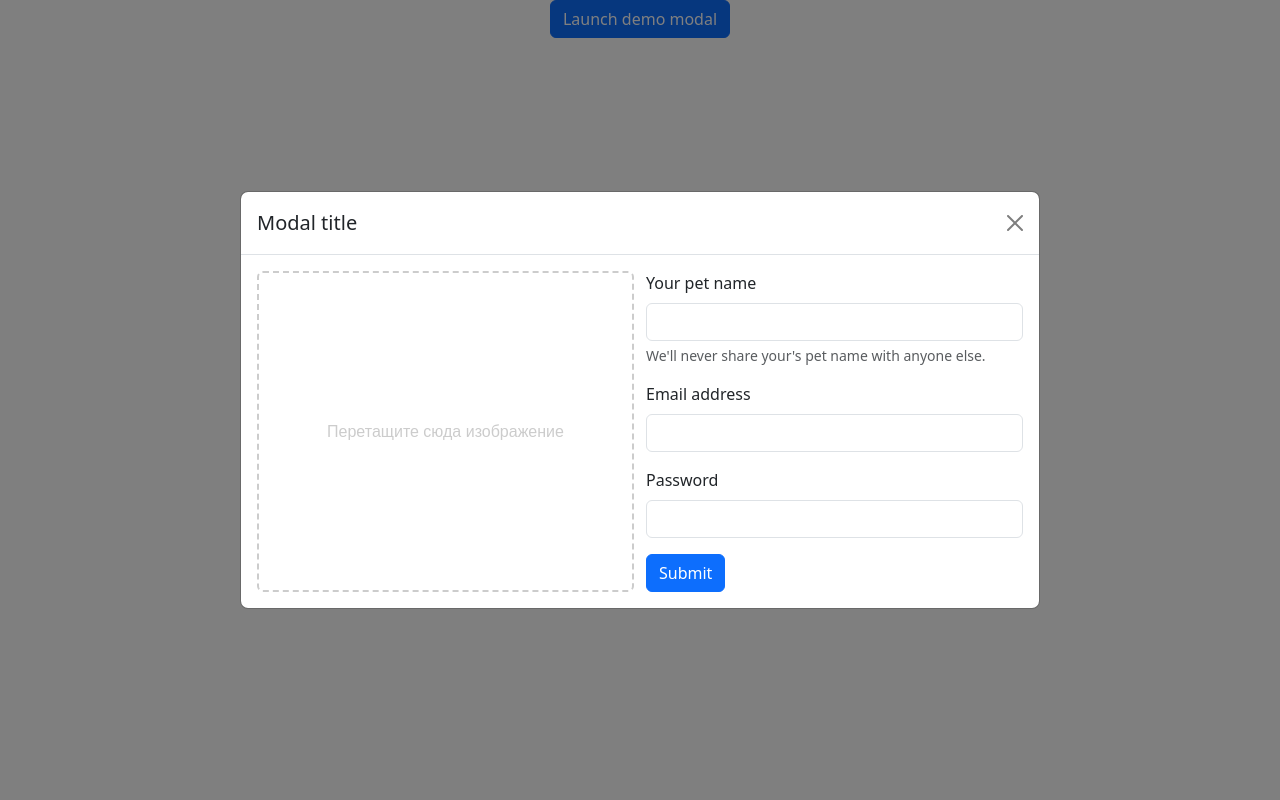
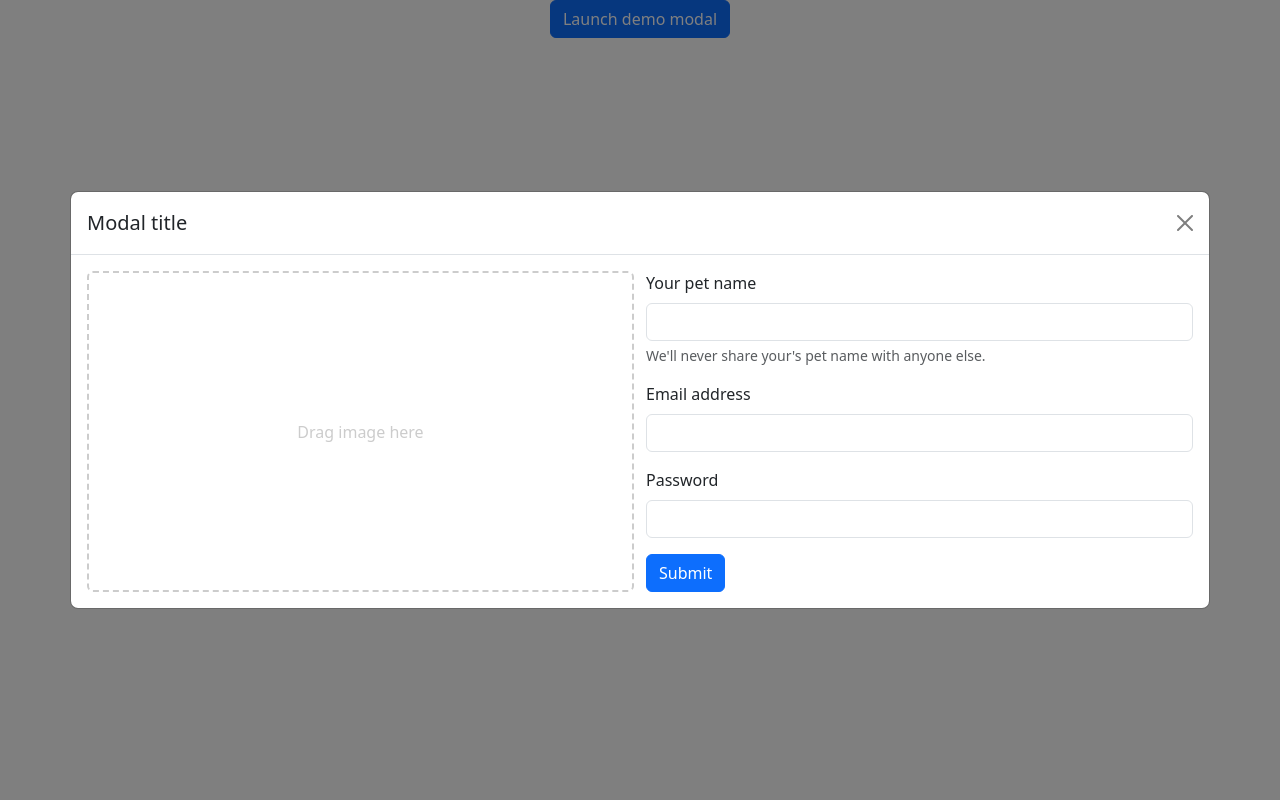
Before and after one commit to Naakinn/itcube-map, a Django app: page / in a window 1280 px wide, after a click on "Launch demo modal". Run offline with Django 5.2, Linux system fonts and the light colour scheme.

Commit message:
External js file and style update

```diff
--- a/testing/static/style.css
+++ b/testing/static/css/style.css
@@ -1,7 +1,6 @@
 .container {
 	padding-right: 0px;
 	padding-left: 0px;
-	border-radius: 50px;
 	display: flex;
 	flex-direction: row;
 	justify-content: center;
@@ -11,14 +10,10 @@
 	border: 2px dashed #cccccc;
 	border-radius: var(--bs-border-radius);
 	width: inherit;
-	/* padding-right: opx; */
-	/* height: auto; */
 	display: flex;
 	align-items: center;
 	justify-content: center;
-	/* margin: auto; */
 	color: #cccccc;
-	font-family: Arial, sans-serif;
 	position: relative;
 	overflow: hidden;
 }
@@ -26,10 +21,10 @@
 #image {
 	max-width: 100%;
 	max-height: 100%;
+	height: auto;
+	width: auto;
 	border-radius: var(--bs-border-radius);
 	display: none;
-	/* Скрываем изображение до загрузки */
-	position: absolute;
 	top: 0;
 	left: 0;
 }
--- /dev/null
+++ b/testing/static/js/script.js
@@ -0,0 +1,54 @@
+let dropArea = document.getElementById('drop-area');
+let image = document.getElementById('image');
+
+// Prevent default behavior
+['dragenter', 'dragover', 'dragleave', 'drop'].forEach(eventName => {
+	dropArea.addEventListener(eventName, preventDefaults, false);
+	document.body.addEventListener(eventName, preventDefaults, false);
+});
+
+function preventDefaults(e) {
+	e.preventDefault();
+	e.stopPropagation();
+}
+
+['dragenter', 'dragover', 'dragleave', 'drop'].forEach(eventName => {
+	dropArea.addEventListener(eventName, highlight, false);
+});
+
+function highlight(e) {
+	if (e.type === 'dragenter' || e.type === 'dragover') {
+		dropArea.classList.add('highlight');
+	} else {
+		dropArea.classList.remove('highlight');
+	}
+}
+
+function handleDrop(e) {
+	let dt = e.dataTransfer;
+	let files = dt.files;
+
+	if (files.length) {
+		handleFiles(files);
+	}
+}
+
+function handleFiles(files) {
+	([...files]).forEach(file => {
+		if (file.type.startsWith('image/')) {
+			const reader = new FileReader();
+			reader.onload = () => {
+				image.src = reader.result;
+				image.style.display = 'block'; // Show image
+				dropArea.style.border = "0px";
+				dropArea.innerHTML = ''; // Delete text
+				dropArea.appendChild(image); // Replace text with image
+			};
+			reader.readAsDataURL(file);
+		} else {
+			alert('Anything beyond image is not allowed here.');
+		}
+	});
+}
+
+dropArea.addEventListener('drop', handleDrop, false);
--- a/testing/templates/index.html
+++ b/testing/templates/index.html
@@ -2,19 +2,19 @@
 <html>
 
 <head>
+	{% load static %}
 	<title>Index</title>
 	<meta name="viewport" content="width=device-width, initial-scale=1">
 	<link href="https://cdn.jsdelivr.net/npm/bootstrap@5.3.3/dist/css/bootstrap.min.css" rel="stylesheet"
 		integrity="sha384-QWTKZyjpPEjISv5WaRU9OFeRpok6YctnYmDr5pNlyT2bRjXh0JMhjY6hW+ALEwIH" crossorigin="anonymous">
-	<link rel="stylesheet" href="static/style.css">
+
+	<link rel="stylesheet" href="{% static 'css/style.css' %}">
 </head>
 
 <body>
 	<script src="https://cdn.jsdelivr.net/npm/bootstrap@5.3.3/dist/js/bootstrap.bundle.min.js"
 		integrity="sha384-YvpcrYf0tY3lHB60NNkmXc5s9fDVZLESaAA55NDzOxhy9GkcIdslK1eN7N6jIeHz"
 		crossorigin="anonymous"></script>
-	<!-- <style> -->
-	<!-- </style> -->
 
 	<div class="container">
 		<!-- Button trigger modal -->
@@ -24,19 +24,19 @@
 
 		<!-- Modal -->
 		<div class="modal fade" id="exampleModal" tabindex="-1" aria-labelledby="exampleModalLabel" aria-hidden="true">
-			<div class="modal-dialog modal-lg modal-dialog-centered">
+			<div class="modal-dialog modal-xl modal-dialog-centered">
 				<div class="modal-content">
 					<div class="modal-header">
 						<h1 class="modal-title fs-5" id="exampleModalLabel">Modal title</h1>
 						<button type="button" class="btn-close" data-bs-dismiss="modal" aria-label="Close"></button>
 					</div>
 					<div class="modal-body">
-						<div class="container1">
 						<div class="row">
-								<div class="col" style="display: flex; justify-items: center; justify-content: center; padding-right: 0px;">
+							<div class="col"
+								style="display: flex; justify-items: center; justify-content: center; padding-right: 0px;">
 								<div id="drop-area">
-										<span>Перетащите сюда изображение</span>
-										<img id="image" alt="Изображение превью">
+									<span>Drag image here</span>
+									<img id="image">
 								</div>
 
 							</div>
@@ -66,64 +66,7 @@
 			</div>
 		</div>
 	</div>
-	</div>
-	<script>
-		let dropArea = document.getElementById('drop-area');
-		let image = document.getElementById('image');
-
-		// Предотвращение стандартного поведения
-		['dragenter', 'dragover', 'dragleave', 'drop'].forEach(eventName => {
-			dropArea.addEventListener(eventName, preventDefaults, false);
-			document.body.addEventListener(eventName, preventDefaults, false);
-		});
-
-		function preventDefaults(e) {
-			e.preventDefault();
-			e.stopPropagation();
-		}
-
-		// Обработка событий перетаскивания
-		['dragenter', 'dragover', 'dragleave', 'drop'].forEach(eventName => {
-			dropArea.addEventListener(eventName, highlight, false);
-		});
-
-		function highlight(e) {
-			if (e.type === 'dragenter' || e.type === 'dragover') {
-				dropArea.classList.add('highlight');
-			} else {
-				dropArea.classList.remove('highlight');
-			}
-		}
-
-		function handleDrop(e) {
-			let dt = e.dataTransfer;
-			let files = dt.files;
-
-			if (files.length) {
-				handleFiles(files);
-			}
-		}
-
-		function handleFiles(files) {
-			([...files]).forEach(file => {
-				if (file.type.startsWith('image/')) {
-					const reader = new FileReader();
-					reader.onload = () => {
-						image.src = reader.result;
-						image.style.display = 'block'; // Показываем изображение
-						dropArea.innerHTML = ''; // Удаляем текст
-						dropArea.appendChild(image); // Добавляем изображение на место текста
-					};
-					reader.readAsDataURL(file);
-				} else {
-					alert('Пожалуйста, загрузите изображение');
-				}
-			});
-		}
-
-		dropArea.addEventListener('drop', handleDrop, false);
-	</script>
-
+	<script src="{% static 'js/script.js' %}"></script>
 </body>
 
 </html>
```
Lines whose indentation alone changed are shown as unchanged.
